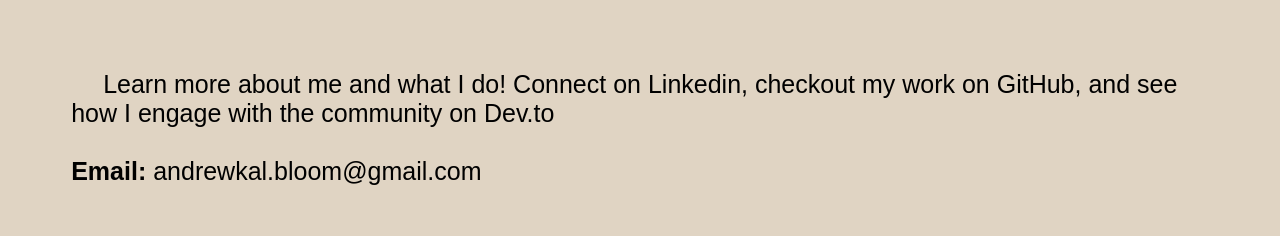
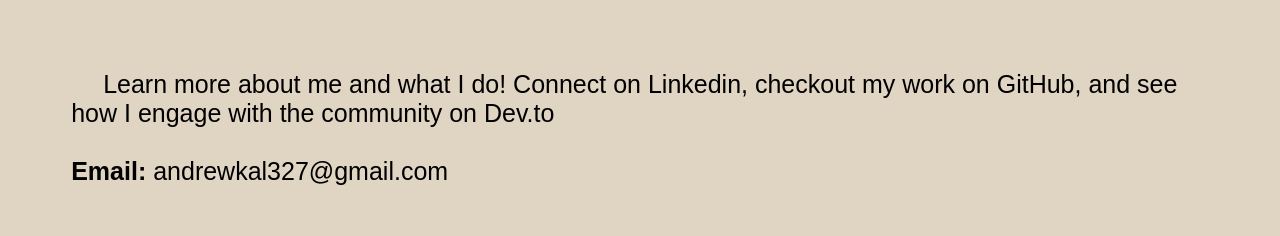
Before and after one commit to AndrewKalGit/Portfolio, a plain HTML site: page index.html in a window 1280 px wide. Shown: the part 2684-2920 px from the top of the page. Drawn offline with Linux system fonts and the light colour scheme.

Commit message:
Update index.html

```diff
--- a/index.html
+++ b/index.html
@@ -56,7 +56,7 @@
             <h1 id="contact" class="h1_contact">Contact</h1>
         </article>
         <div class="article_2">
-            <p> &emsp; Learn more about me and what I do! Connect on Linkedin, checkout my work on GitHub, and see how I engage with the community on Dev.to <br> <br> <span style="font-weight: bold;">Email: </span> andrewkal.bloom@gmail.com <br> </p>
+            <p> &emsp; Learn more about me and what I do! Connect on Linkedin, checkout my work on GitHub, and see how I engage with the community on Dev.to <br> <br> <span style="font-weight: bold;">Email: </span> andrewkal327@gmail.com <br> </p>
         </div>
         <div class="contact">
             <a target="_blank" href="https://www.linkedin.com/in/andrew-kal/"><img class="linkedin" src="./img_folder/iconlknd.png" alt="linkedin"/></a>
```
